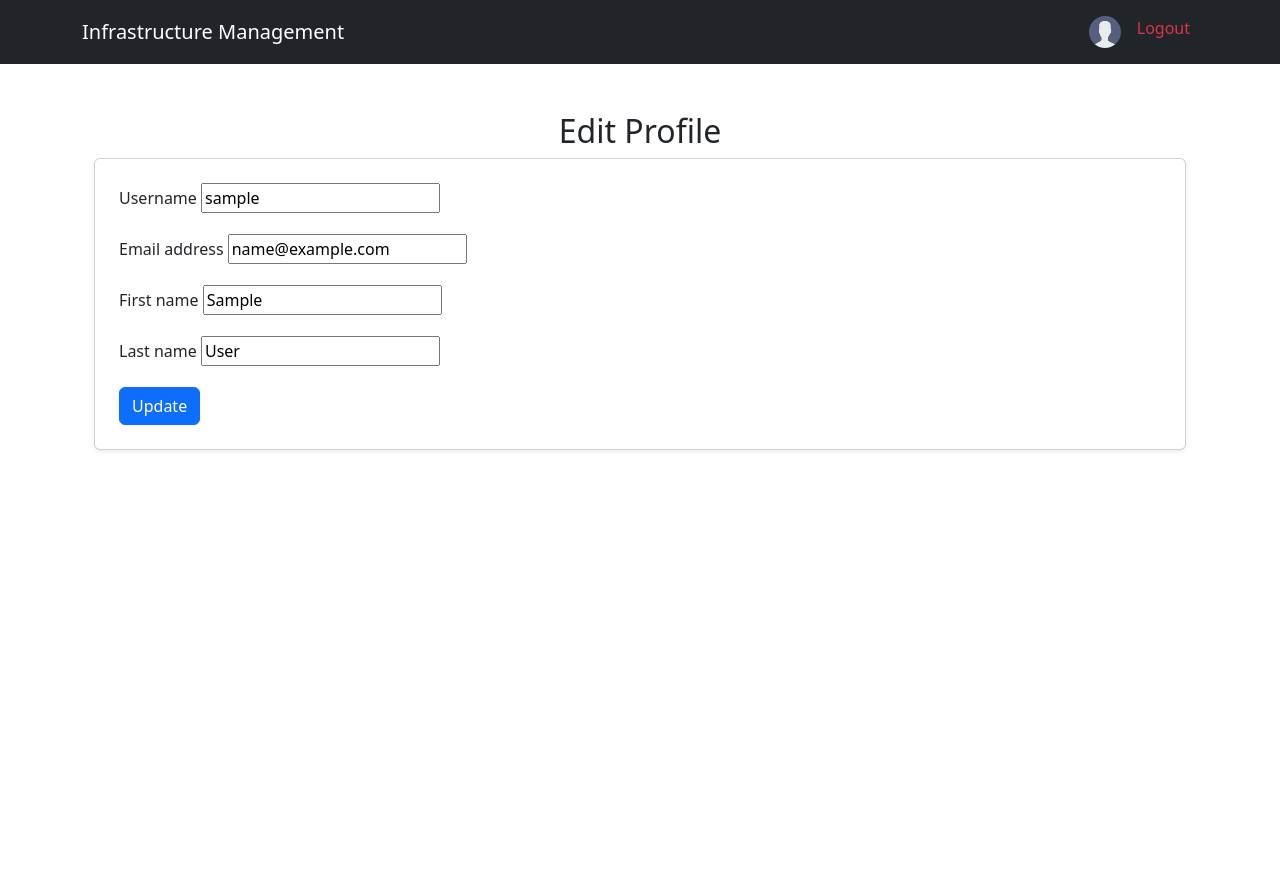
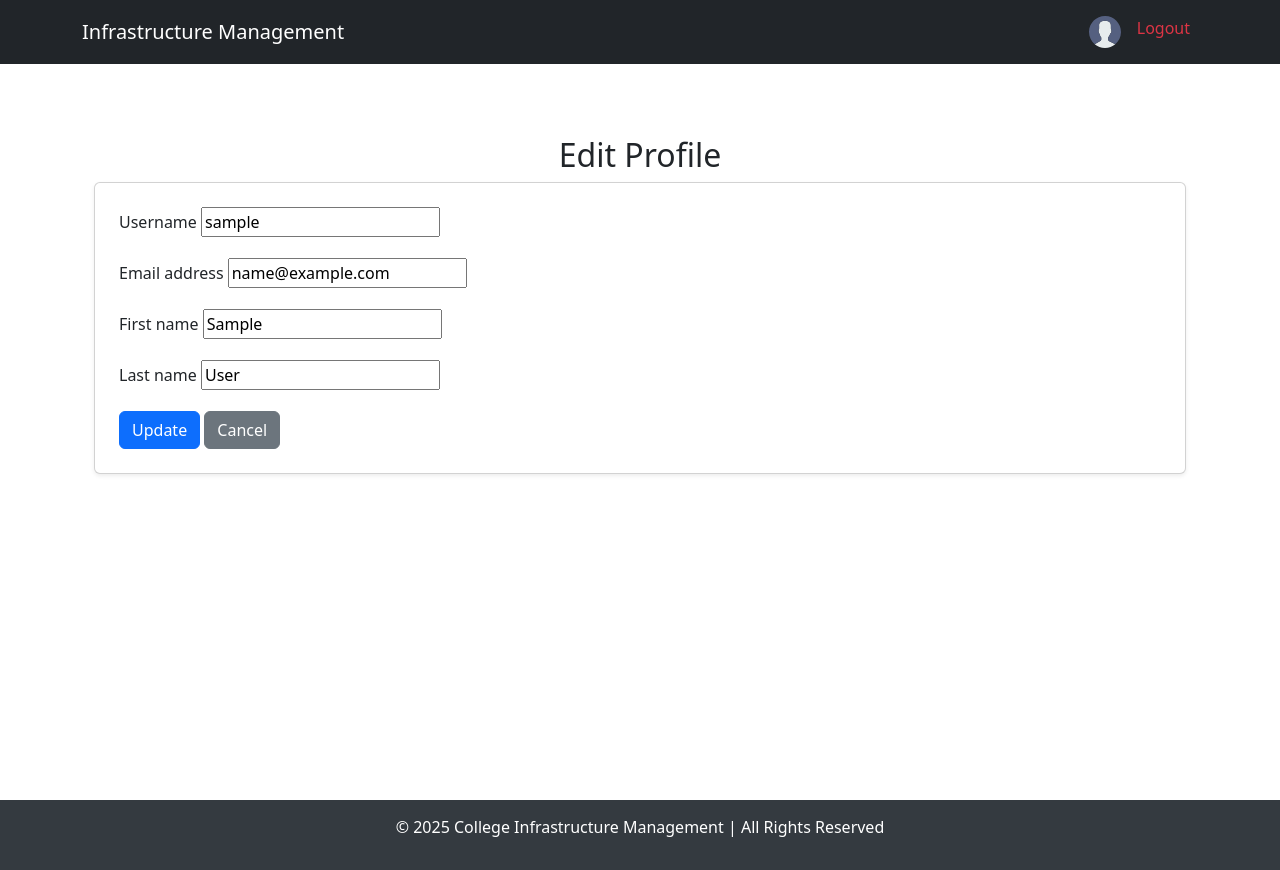
Before and after one commit to josephjmwaka/CoICT-Campus-Infra-management-System, a Django app: page /accounts/profile/edit/ in a window 1280 px wide. Before the commit the page ends 451 px from the top, so only its background shows below. Run offline with Django 5.2, Linux system fonts and the light colour scheme; the visitor is signed in with stand-in values (Sample User, id 1).

Commit message:
Add footer to the app

```diff
--- a/accounts/templates/accounts/edit_profile.html
+++ b/accounts/templates/accounts/edit_profile.html
@@ -14,6 +14,7 @@
       </div>
       {% endfor %}
       <button type="submit" class="btn btn-primary">Update</button>
+      <a href="{% url 'profile' %}" class="btn btn-secondary">Cancel</a>
     </form>
   </div>
 </div>
--- a/infrastructure_management/settings.py
+++ b/infrastructure_management/settings.py
@@ -60,9 +60,11 @@ JAZZMIN_SETTINGS = {
     "site_header": "College Infrastructure Management",
     "welcome_sign": "Welcome to the Admin Dashboard",
     "copyright": "© 2025 College Infrastructure",
+    "brand_name": "College Admin",
     "search_model": ["auth.User", "infrastructure.IssueReport"],
     "user_avatar": None,
     "theme": "darkly",
+    "show_ui_builder": False,
 }
 
 
@@ -151,6 +153,8 @@ USE_TZ = True
 
 STATIC_URL = '/static/'
 STATICFILES_DIRS = [os.path.join(BASE_DIR, 'static')]
+STATIC_ROOT = os.path.join(BASE_DIR, 'staticfiles')  # Add this line
+
 
 
 # Default primary key field type
--- a/static/css/styles.css
+++ b/static/css/styles.css
@@ -7,3 +7,25 @@
     color: var(--color-gray);
     height: 2rem;
 }
+/* Ensure the entire page uses flexbox */
+.wrapper {
+    display: flex;
+    flex-direction: column;
+    min-height: 100vh; /* Ensure it covers the full height */
+}
+
+/* Push the content to take up remaining space */
+.content {
+    flex: 1;
+    padding-bottom: 20px; /* Prevents content from touching the footer */
+}
+
+/* Footer Styling */
+.footer {
+    background-color: #343a40;
+    color: white;
+    text-align: center;
+    padding: 15px 0;
+    width: 100%;
+    position: relative; /* Ensures it only appears at the bottom when needed */
+}
--- a/templates/base.html
+++ b/templates/base.html
@@ -4,7 +4,7 @@
   <head>
     <meta charset="UTF-8" />
     <meta name="viewport" content="width=device-width, initial-scale=1" />
-    <title>{% block title %}My Web App{% endblock %}</title>
+    <title>{% block title %}Infra Management{% endblock %}</title>
     <!-- Bootstrap CSS -->
     <link rel="stylesheet" href="{% static 'css/styles.css' %}" />
     <link
@@ -13,46 +13,19 @@
     />
   </head>
   <body>
-    <nav class="navbar navbar-expand-lg navbar-dark bg-dark">
-      <div class="container">
-        <a class="navbar-brand" href="{% url 'home' %}"
-          >Infrastructure Management</a
-        >
-        <button
-          class="navbar-toggler"
-          type="button"
-          data-bs-toggle="collapse"
-          data-bs-target="#navbarNav"
-        >
-          <span class="navbar-toggler-icon"></span>
-        </button>
-        <div class="collapse navbar-collapse" id="navbarNav">
-          <ul class="navbar-nav ms-auto">
-            {% if user.is_authenticated %}
-            <li class="nav-item">
-              <a class="nav-link" href="{% url 'profile' %}"
-                ><img class="profile_pic" src= "{% static 'images/avatar.svg' %}"
-              /></a>
-            </li>
-            <li class="nav-item">
-              <a class="nav-link text-danger" href="{% url 'logout' %}"
-                >Logout</a
-              >
-            </li>
-            {% else %}
-            <li class="nav-item">
-              <a class="nav-link" href="{% url 'login' %}">Login</a>
-            </li>
-            <li class="nav-item">
-              <a class="nav-link" href="{% url 'register' %}">Register</a>
-            </li>
-            {% endif %}
-          </ul>
-        </div>
+    <div class="wrapper">
+      {% include 'navbar.html' %}
+
+      <div class="container mt-4 content">{% block content %}{% endblock %}</div>
+    </div>
+    <footer class="footer">
+      <div class="container text-center">
+        <p>
+          © {% now "Y" %} College Infrastructure Management | All Rights
+          Reserved
+        </p>
       </div>
-    </nav>
-
-    <div class="container mt-4">{% block content %}{% endblock %}</div>
+    </footer>
 
     <!-- Bootstrap JS -->
     <script src="https://cdn.jsdelivr.net/npm/bootstrap@5.3.0/dist/js/bootstrap.bundle.min.js"></script>
--- /dev/null
+++ b/templates/navbar.html
@@ -0,0 +1,37 @@
+{% load static %}
+<nav class="navbar navbar-expand-lg navbar-dark bg-dark">
+  <div class="container">
+    <a class="navbar-brand" href="{% url 'home' %}"
+      >Infrastructure Management</a
+    >
+    <button
+      class="navbar-toggler"
+      type="button"
+      data-bs-toggle="collapse"
+      data-bs-target="#navbarNav"
+    >
+      <span class="navbar-toggler-icon"></span>
+    </button>
+    <div class="collapse navbar-collapse" id="navbarNav">
+      <ul class="navbar-nav ms-auto">
+        {% if user.is_authenticated %}
+        <li class="nav-item">
+          <a class="nav-link" href="{% url 'profile' %}"
+            ><img class="profile_pic" src="{% static 'images/avatar.svg' %}"
+          /></a>
+        </li>
+        <li class="nav-item">
+          <a class="nav-link text-danger" href="{% url 'logout' %}">Logout</a>
+        </li>
+        {% else %}
+        <li class="nav-item">
+          <a class="nav-link" href="{% url 'login' %}">Login</a>
+        </li>
+        <li class="nav-item">
+          <a class="nav-link" href="{% url 'register' %}">Register</a>
+        </li>
+        {% endif %}
+      </ul>
+    </div>
+  </div>
+</nav>
```
